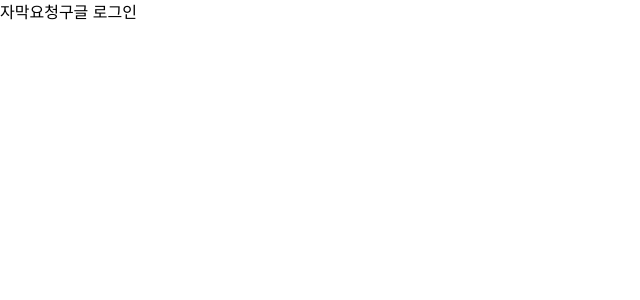
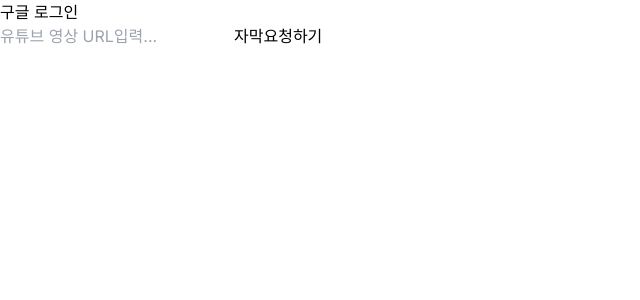
Before and after one commit to Goongam/youtube-api, a Next.js app: page / in a window 1280 px wide. Shown: the top 300 px of the page, without its empty margins (0-640 px from the left). Built offline with nearby package versions, Linux system fonts and the light colour scheme.

Commit message:
feat: 유튜브 url 입력 input

```diff
--- a/src/app/api/oauth2callback/route.ts
+++ b/src/app/api/oauth2callback/route.ts
@@ -19,7 +19,7 @@ export async function GET(req: NextRequest, res: NextResponse) {
     name: "access_token",
     value: access_token,
     httpOnly: true,
-    expires: 3600,
+    // expires: 3600, TODO: 만료일 현재시간 + 1시간
   });
   return response;
 }
--- a/src/app/page.tsx
+++ b/src/app/page.tsx
@@ -1,22 +1,44 @@
 "use client";
 
+import CaptionRequest from "@/components/CaptionRequest";
 import LoginBtn from "@/components/LoginBtn";
+import { getVideoId } from "@/util/url";
+import Link from "next/link";
+import { useRouter, useSearchParams } from "next/navigation";
+import { useState } from "react";
 
 export default function Home() {
   // TODO: accesstoken 만료 시 재 로그인
   // TODO: 토큰 값 expires 만료시 삭제확인
-  // video값 수동 입력
-  const request = () => {
-    fetch("/api/youtube", {
-      // credentials: "include",
-    })
-      .then((res) => res.json())
-      .then((json) => console.log(json));
+  const searchParams = useSearchParams();
+  const [videoURL, setVideoURL] = useState("");
+  const router = useRouter();
+  const search = searchParams.get("search");
+  const id = getVideoId(videoURL);
+
+  const requestCaption = () => {
+    if (!id) return; //TODO: 에러처리
+    router.push(`?search=${id}`);
   };
+
   return (
-    <>
-      <button onClick={request}>자막요청</button>
-      <LoginBtn refresh={false} />
-    </>
+    <section>
+      <header>
+        <LoginBtn refresh={false} />
+      </header>
+      {!search ? (
+        <>
+          <input
+            type="text"
+            placeholder="유튜브 영상 URL입력..."
+            value={videoURL}
+            onChange={(e) => setVideoURL(e.target.value)}
+          />
+          <button onClick={requestCaption}>자막요청하기</button>
+        </>
+      ) : (
+        <CaptionRequest />
+      )}
+    </section>
   );
 }
--- /dev/null
+++ b/src/components/CaptionRequest.tsx
@@ -0,0 +1,15 @@
+"use client";
+
+import { useSearchParams } from "next/navigation";
+
+export default function CaptionRequest() {
+  const request = () => {
+    fetch("/api/youtube", {
+      // credentials: "include",
+    })
+      .then((res) => res.json())
+      .then((json) => console.log(json));
+  };
+
+  return <button onClick={request}>자막요청</button>;
+}
--- /dev/null
+++ b/src/util/url.ts
@@ -0,0 +1,7 @@
+export function getVideoId(videoURL: string) {
+  try {
+    return new URL(videoURL).searchParams.get("v");
+  } catch (e) {
+    return "";
+  }
+}
```
